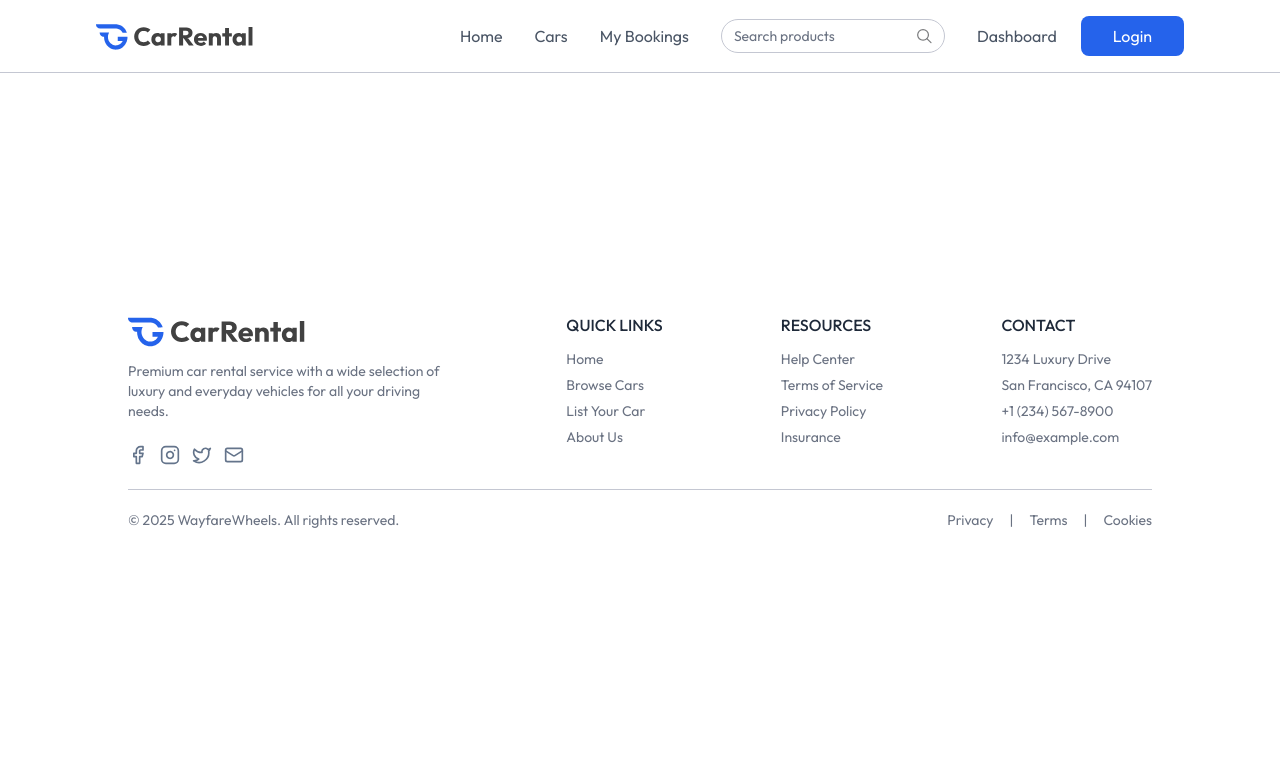
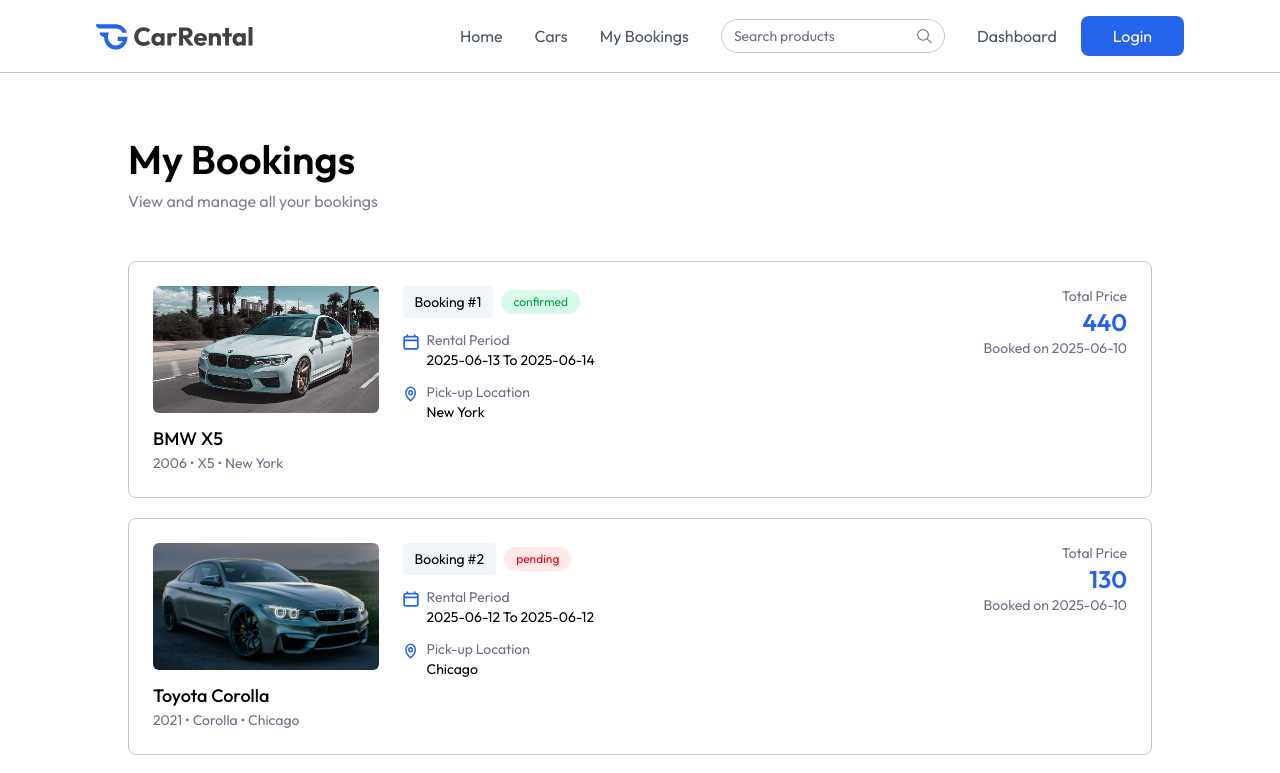
Before and after one commit to RJ-Tabelon/Wayfare-Wheels, a React (Vite) app in the folder client/: page /my-bookings in a window 1280 px wide. Shown: the top 773 px of the page. Built offline with nearby package versions, Linux system fonts and the light colour scheme.

Commit message:
Bookings page

```diff
--- a/client/src/pages/MyBookings.jsx
+++ b/client/src/pages/MyBookings.jsx
@@ -1,11 +1,87 @@
-import React from 'react'
+import React, { useEffect, useState } from 'react';
+import { assets, dummyMyBookingsData } from '../assets/assets';
+import Title from '../components/Title';
 
 const MyBookings = () => {
-  return (
-    <div>
+    const [bookings, setBookings] = useState([]);
+    const currency = import.meta.env.VITE_CURRENCY;
 
-    </div>
-  )
-}
+    const fetchMyBookings = async () => {
+        setBookings(dummyMyBookingsData);
+    };
 
-export default MyBookings
+    useEffect(() => {
+        fetchMyBookings();
+    }, []);
+
+    return (
+        <div className='px-6 md:px-16 lg:px-24 xl:px-32 2xl:px-48 mt-16 text-sm max-w-7xl'>
+            <Title title='My Bookings' subTitle='View and manage all your bookings' align='left' />
+            <div>
+                {bookings.map((booking, index) => (
+                    <div
+                        key={booking._id}
+                        className='grid grid-cols-1 md:grid-cols-4 gap-6 p-6 border border-borderColor rounded-lg mt-5 first:mt-12'>
+                        {/* Car Image + Info */}
+
+                        <div className='md:col-span-1'>
+                            <div className='rounded-md overflow-hidden mb-3'>
+                                <img src={booking.car.image} alt='' className='w-full h-auto aspect-video object-cover' />
+                            </div>
+                            <p className='text-lg font-medium mt-2'>
+                                {booking.car.brand} {booking.car.model}
+                            </p>
+                            <p className='text-gray-500'>
+                                {booking.car.year} • {booking.car.model} • {booking.car.location}
+                            </p>
+                        </div>
+
+                        {/* Booking Info */}
+                        <div className='md:col-span-2'>
+                            <div className='flex items-center gap-2'>
+                                <p className='px-3 py-1.5 bg-light rounded'>Booking #{index + 1}</p>
+                                <p
+                                    className={`px-3 py-1 text-xs rounded-full ${
+                                        booking.status === 'confirmed' ? 'bg-green-400/15 text-green-600' : 'bg-red-400/15 text-red-600'
+                                    }`}>
+                                    {booking.status}
+                                </p>
+                            </div>
+
+                            <div className='flex items-start gap-2 mt-3'>
+                                <img src={assets.calendar_icon_colored} alt='' className='w-4 h-4 mt-1' />
+                                <div>
+                                    <p className='text-gray-500'>Rental Period</p>
+                                    <p>
+                                        {booking.pickupDate.split('T')[0]} To {booking.returnDate.split('T')[0]}
+                                    </p>
+                                </div>
+                            </div>
+
+                            <div className='flex items-start gap-2 mt-3'>
+                                <img src={assets.location_icon_colored} alt='' className='w-4 h-4 mt-1' />
+                                <div>
+                                    <p className='text-gray-500'>Pick-up Location</p>
+                                    <p>{booking.car.location}</p>
+                                </div>
+                            </div>
+                        </div>
+                        {/* Price */}
+                        <div className='md:col-span-1 flex flex-col justify-between gap-6'>
+                            <div className='text-sm text-gray-500 text-right'>
+                                <p>Total Price</p>
+                                <h1 className='text-2xl font-semibold text-primary'>
+                                    {currency}
+                                    {booking.price}
+                                </h1>
+                                <p>Booked on {booking.createdAt.split('T')[0]}</p>
+                            </div>
+                        </div>
+                    </div>
+                ))}
+            </div>
+        </div>
+    );
+};
+
+export default MyBookings;
```
